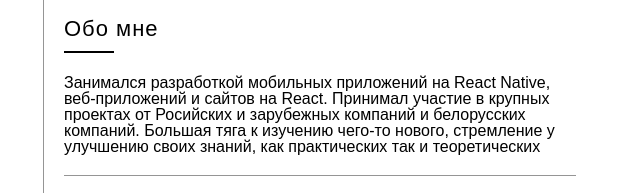
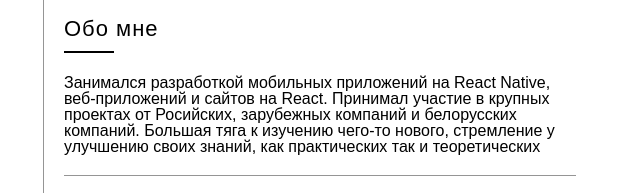
Before and after one commit to Goldyukol/Summary, a plain HTML site: page index.html in a window 1280 px wide. Shown: the part 456-649 px from the top of the page, 489-1129 px from the left. Drawn offline with Linux system fonts and the light colour scheme; a web font is replaced by a local one.

Commit message:
Fix text

```diff
--- a/index.html
+++ b/index.html
@@ -108,7 +108,7 @@
           <div class="content-item">
             Занимался разработкой мобильных приложений на React Native,
             веб-приложений и сайтов на React. Принимал участие в крупных
-            проектах от Росийских и зарубежных компаний и белорусских компаний.
+            проектах от Росийских, зарубежных компаний и белорусских компаний.
             Большая тяга к изучению чего-то нового, стремление у улучшению своих
             знаний, как практических так и теоретических
           </div>
```
